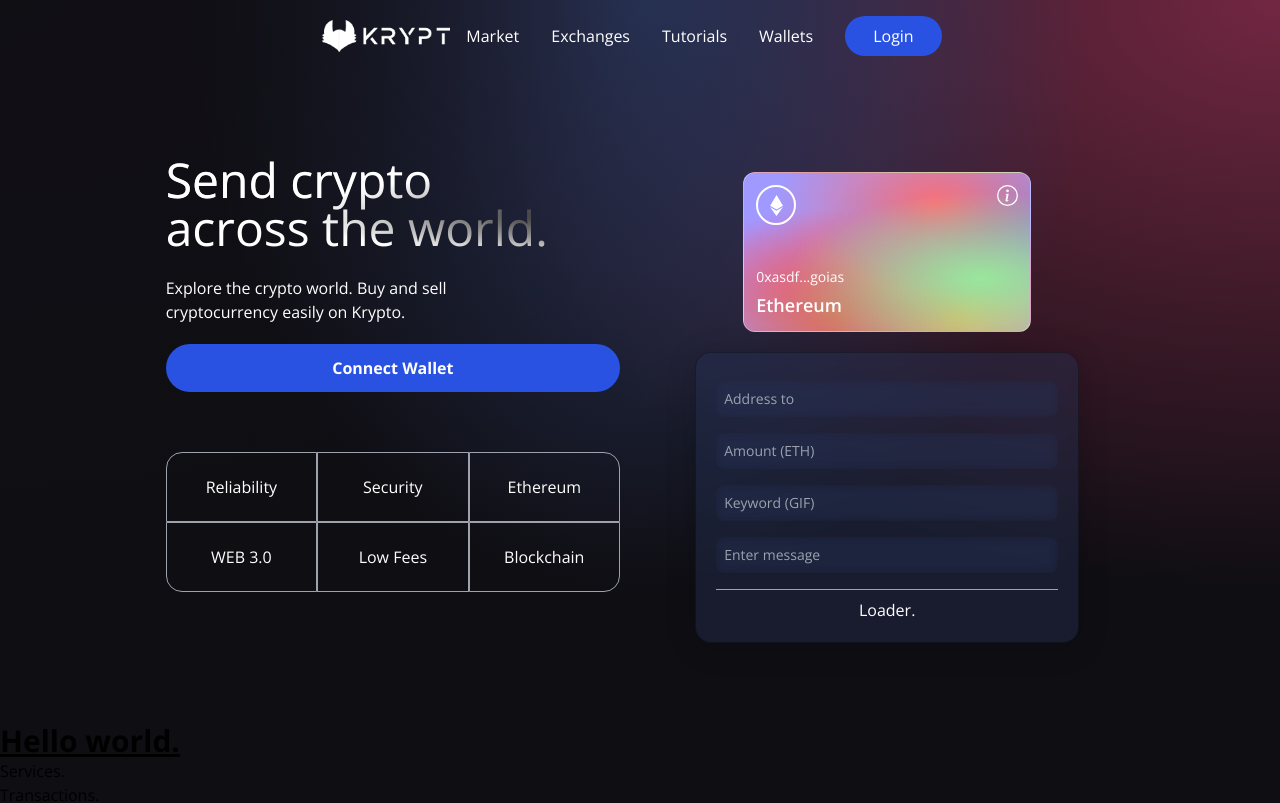
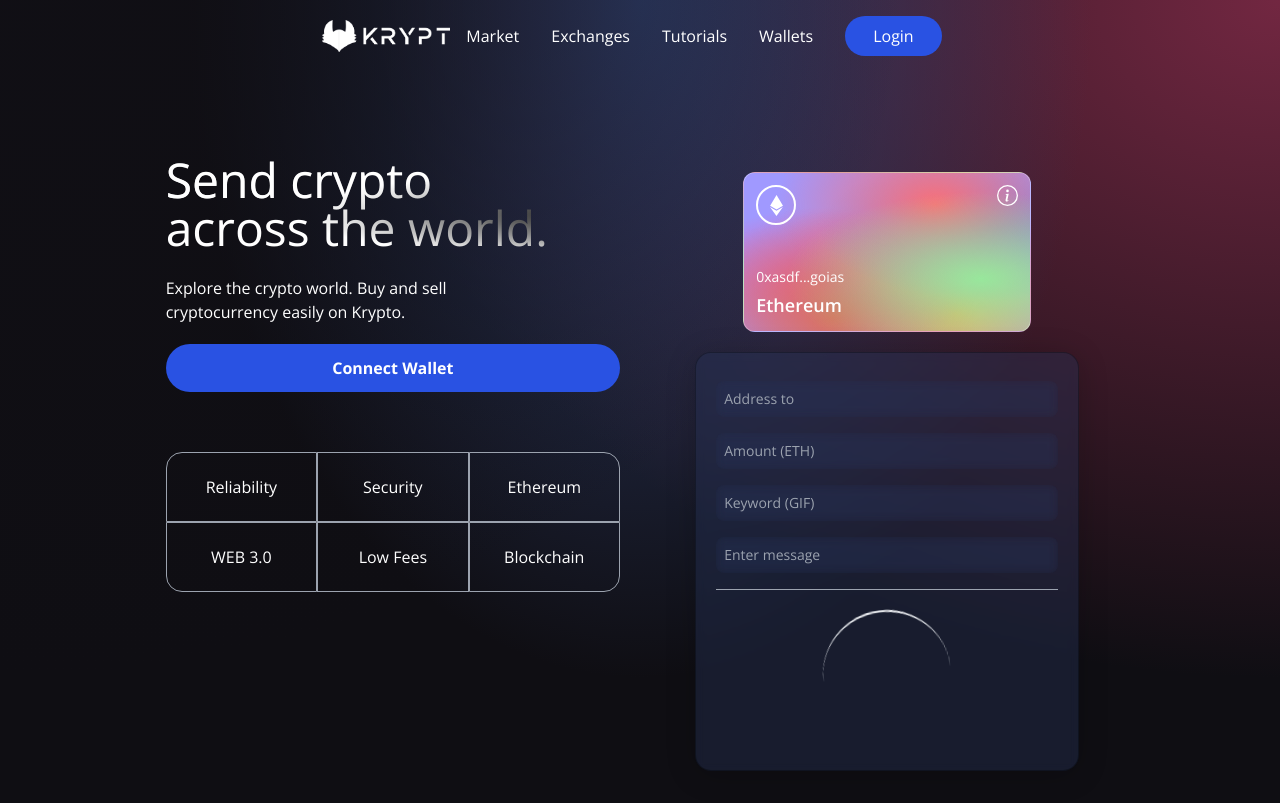
Before and after one commit to matheusreirasi/web3-react, a React (Vite) app in the folder client/: page / in a window 1280 px wide. Shown: the top 803 px of the page. Built offline with nearby package versions, Linux system fonts and the light colour scheme.

Commit message:
load component when sending eth

```diff
--- a/client/src/components/Loader.jsx
+++ b/client/src/components/Loader.jsx
@@ -1,7 +1,7 @@
 const Loader = () => {
     return (
-        <h1>
-            Loader.
+        <h1 className="flex justify-center items-center py-3">
+            <div className="animate-spin rounded-full w-32 h-32 border-b-2"/>
         </h1>
     )
 }
```
